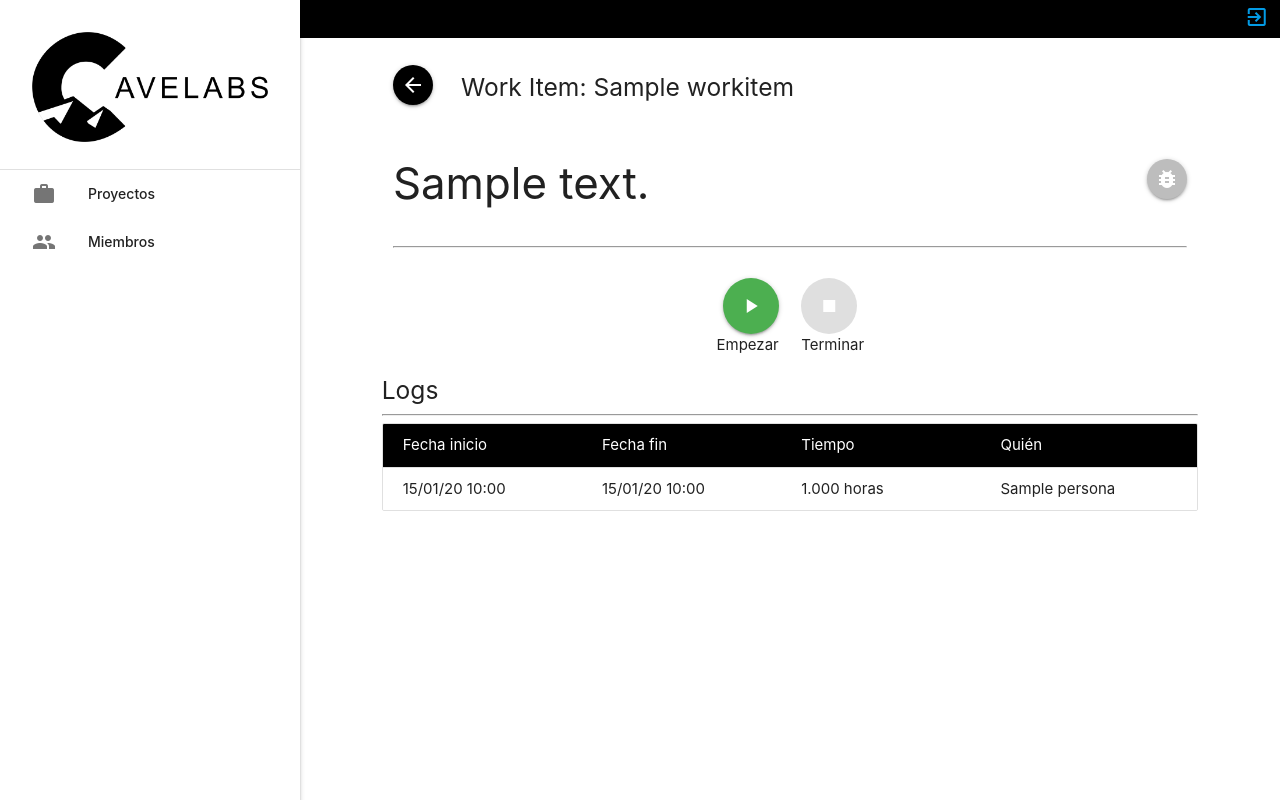
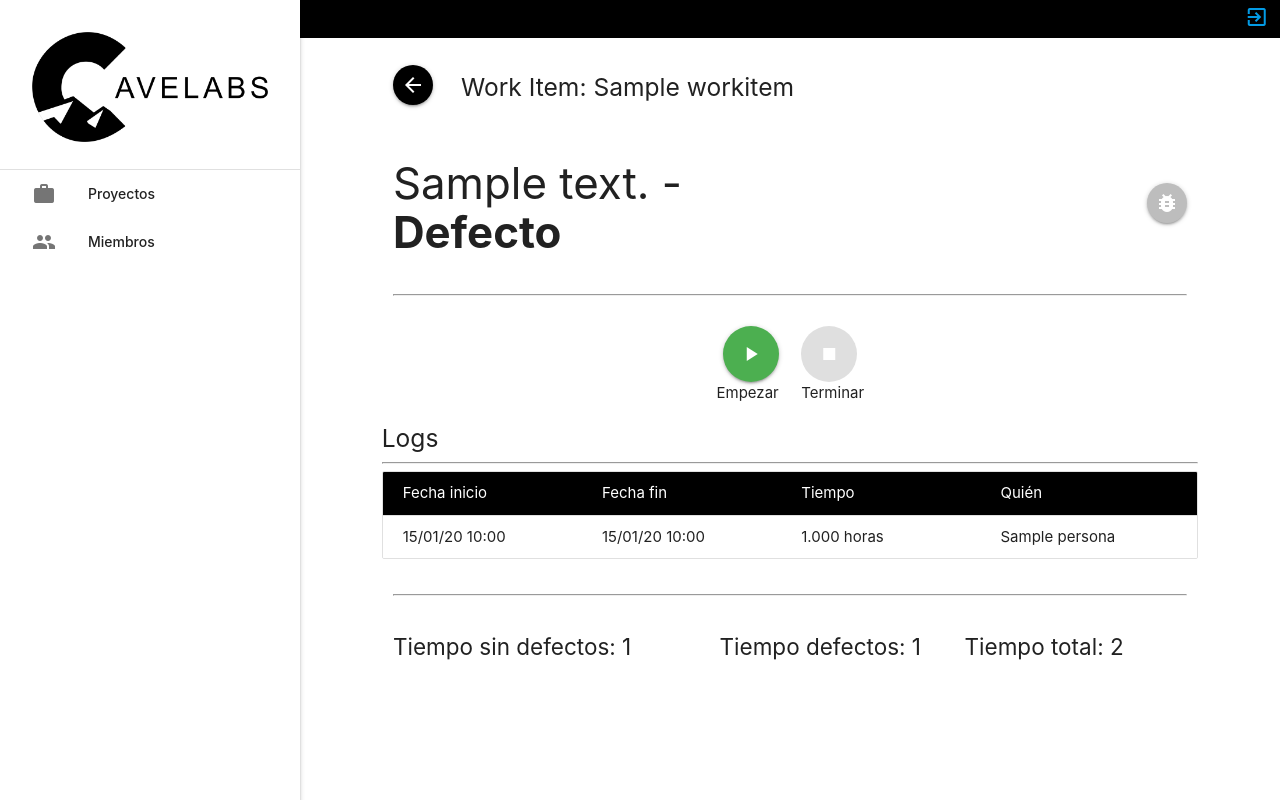
Before and after one commit to danielamezcua/okthen, a Django app: template okthen/tasks/templates/detalle_task.html in a window 1280 px wide. Run offline with Django 3.2, Linux system fonts and the light colour scheme; tables that the repository leaves empty hold one stand-in row (values such as "Sample post"); the template is opened without the code that fills it: values that come from a table or form of the project are taken from there, most other values are stand-ins (such as "Sample title", 1, 10 or a date in 2020); some libraries are stand-ins or nearby versions.

Commit message:
nuevas funciones

```diff
--- a/okthen/tasks/models.py
+++ b/okthen/tasks/models.py
@@ -1,6 +1,8 @@
 from django.db import models
 from personas.models import Persona
 from workitems.models import WorkItem
+from django.db.models import Sum, F
+from decimal import Decimal
 #try
 class Task(models.Model):
     ESTADO_CHOICES = ((0,'Pendiente'),
@@ -18,6 +20,23 @@ class Task(models.Model):
     def obtener_logs(self):
         logs = PersonaTaskRelacion.objects.filter(task=self)
         return logs
+
+    def obtener_defectos(self):
+        defectos = Task.objects.filter(informacion_defecto__isnull=False).filter(informacion_defecto__task_asociado=self)
+        return defectos
+
+    def obtener_tiempo(self):
+        return PersonaTaskRelacion.objects.filter(task=self).aggregate(total=Sum('tiempo'))['total'] or 0
+
+    def obtener_tiempo_defectos(self):
+        defectos = self.obtener_defectos()
+        tiempo = Decimal(0)
+        for defecto in defectos:
+            tiempo+=defecto.obtener_tiempo()
+        return tiempo or 0
+
+    def obtener_tiempo_total(self):
+        return self.obtener_tiempo_defectos() + self.obtener_tiempo()
 
     def __str__(self):
         return self.descripcion
--- a/okthen/tasks/templates/detalle_task.html
+++ b/okthen/tasks/templates/detalle_task.html
@@ -15,7 +15,7 @@
             </div>
             <div class="row valign-wrapper">
                 <div class="col s6">
-                    <h3> {{ task }}</h3>
+                    <h3> {{ task }}{% if task.informacion_defecto %} - <b>Defecto</b> {% endif %}</h3>
                 </div>
                 <div class="col s6 right-align">
                     {% if task.estado == 2 %}
@@ -81,9 +81,57 @@
                             </div>
                         </li>
                     {% endfor %}
+                </ul>
+            </div>
+
+            <hr>
+            {% if not task.informacion_defecto %}
+            <div class="row">
+                <h5> Defectos </h5>
+                <hr>
+                <ul class="collection">
+                    <li class="row collection-item black white-text">
+                            <div class="col s4">
+                                Nombre defecto
+                            </div>
+                             <div class="col s4">
+                                Fecha fin
+                            </div>
+                             <div class="col s4">
+                                Tiempo
+                            </div>
+                    </li>
+
+                    {% for defecto in task.obtener_defectos %}
+                        <li class="row collection-item">
+                            <div class="col s4">
+                                {{ defecto.descripcion }}
+                            </div>
+                             <div class="col s4">
+                                 {% if defecto.fecha_termino %}{{ defecto.fecha_termino|date:'d/m/y'}} {% else %} --- {% endif %}
+                            </div>
+                             <div class="col s4">
+                                {% if defecto.fecha_termino %} {{ defecto.obtener_tiempo }} {% else %} --- {% endif %}
+                            </div>
+                        </li>
+                    {% endfor %}
 
                 </ul>
             </div>
+            {% endif %}
+        </div>
+        <div class="col s1"></div>
+    </div>
+    <div class="row">
+        <div class="col s1"> </div>
+        <div class="col s12 m4 l4">
+            <h6> Tiempo sin defectos: {{ task.obtener_tiempo }}</h6>
+        </div>
+        <div class="col s12 m4 l3">
+            <h6> Tiempo defectos: {{ task.obtener_tiempo_defectos }} </h6>
+        </div>
+        <div class="col s12 m4 l3">
+            <h6> Tiempo total: {{ task.obtener_tiempo_total }}</h6>
         </div>
         <div class="col s1"></div>
     </div>
@@ -99,6 +147,7 @@
             $('#id_task').val({{ task.id }});
             $('select').formSelect();
             $(".dropdown-content>li>span").css("color", "#000000");
+
         });
 
         $('#empezar').click(function(){
@@ -117,6 +166,18 @@
             $('#id_fin').val(localISOTime);
         });
 
+        $('#id_workitem').change(function(){
+           var workitem = $('#id_workitem').val();
+           $.ajax({
+               url:'{% url 'workitems:obtener_tasks_work_item' %}',
+               data:{'workitem': workitem},
+               success: function(response){
+                   $('#id_task').html(response);
+                   $('#id_task').formSelect();
+               }
+           });
+       });
+
 
     </script>
 {% endblock %}
```
Also changed, not shown: okthen/proyectos/templates/detalle_proyecto.html (+27 -0 lines), okthen/tasks/templates/calidad_task.html (+11 -0 lines), okthen/workitems/templates/detalle_work_item.html (+10 -0 lines), okthen/tasks/migrations/0001_initial.py.
